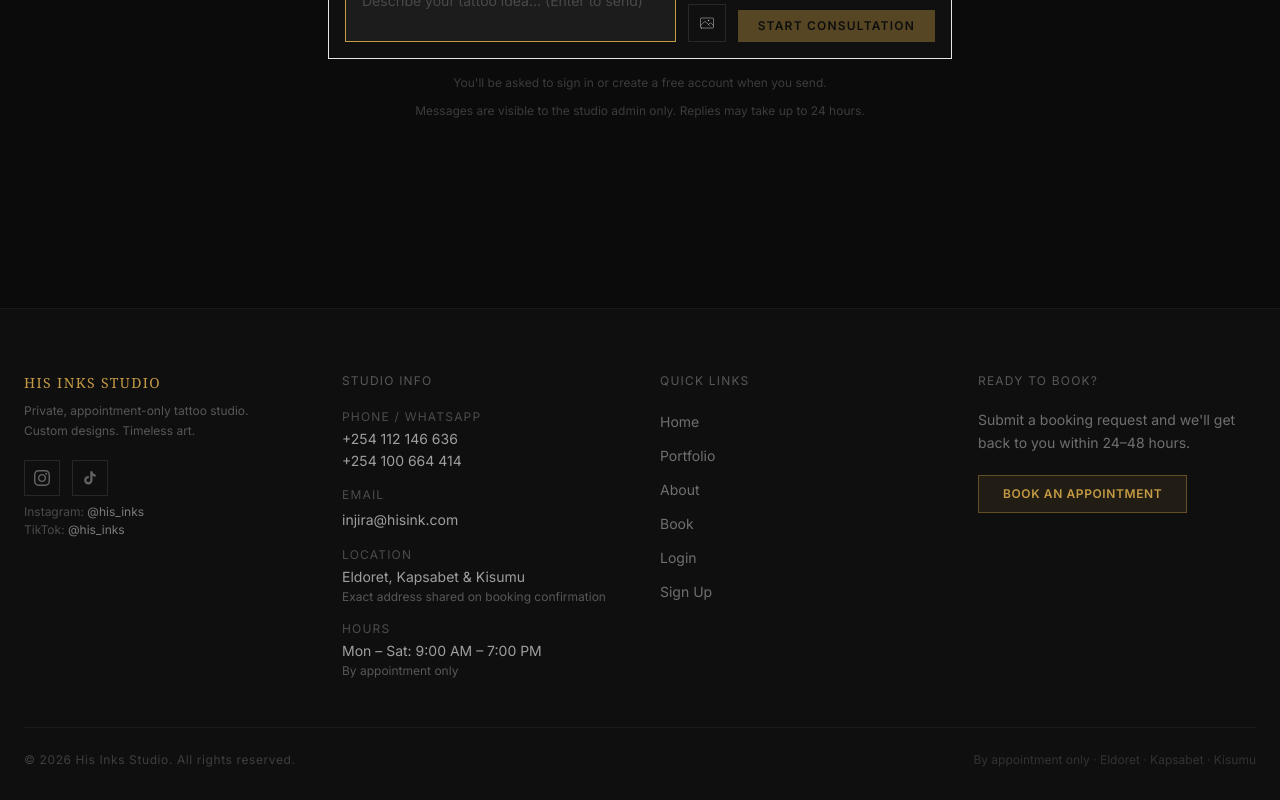
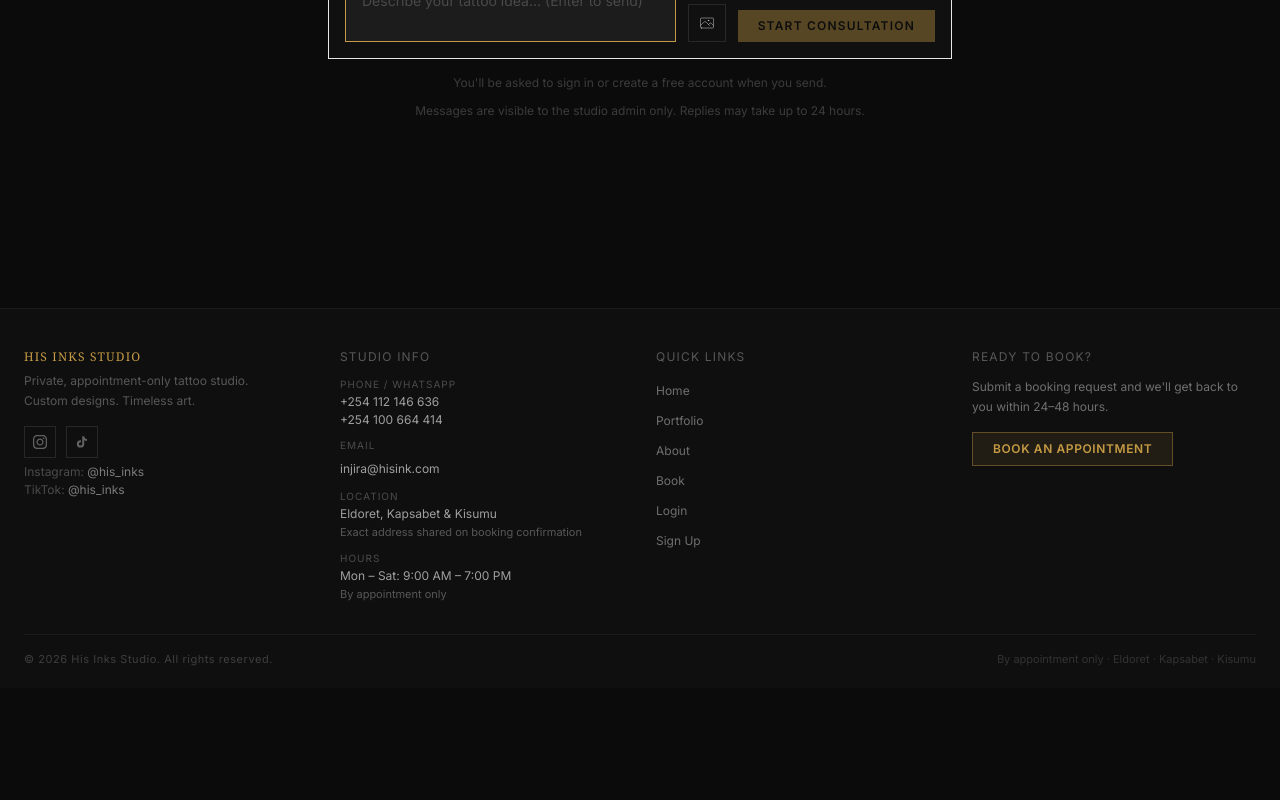
Before and after one commit to injirahector/hisinks, a React (Vite) app in the folder his-inks/apps/web/: page /my-consultation in a window 1280 px wide. Shown: the part 492-1292 px from the top of the page. After the commit the page ends 1180 px from the top, so only its background shows below. Built offline with nearby package versions, Linux system fonts and the light colour scheme; no server answers; a web font is replaced by a local one.

Commit message:
scroll issue fixed

```diff
--- a/his-inks/apps/web/src/components/Footer.jsx
+++ b/his-inks/apps/web/src/components/Footer.jsx
@@ -2,38 +2,38 @@ import { Link } from 'react-router-dom';
 
 function Footer() {
   return (
-    <footer className="border-t border-white/5 bg-white/[0.015] pt-16 pb-8">
+    <footer className="border-t border-white/5 bg-white/[0.015] pt-10 pb-5">
       <div className="max-w-7xl mx-auto px-6">
 
         {/* Main footer grid */}
-        <div className="grid sm:grid-cols-2 lg:grid-cols-4 gap-10 mb-12">
+        <div className="grid sm:grid-cols-2 lg:grid-cols-4 gap-8 mb-8">
 
           {/* Brand */}
           <div className="lg:col-span-1">
-            <p className="text-brand-accent font-display tracking-widest uppercase text-sm mb-2">
+            <p className="text-brand-accent font-display tracking-widest uppercase text-xs mb-1.5">
               His Inks Studio
             </p>
-            <p className="text-white/30 text-xs leading-relaxed mb-5">
+            <p className="text-white/30 text-xs leading-relaxed mb-4">
               Private, appointment-only tattoo studio.<br />Custom designs. Timeless art.
             </p>
             {/* Social icons */}
-            <div className="flex gap-3">
+            <div className="flex gap-2.5">
               <a href="https://instagram.com/his_inks" target="_blank" rel="noreferrer"
                 title="@his_inks on Instagram"
-                className="w-9 h-9 border border-white/10 hover:border-brand-accent/50 flex items-center justify-center transition-colors group">
-                <svg className="w-4 h-4 text-white/35 group-hover:text-brand-accent transition-colors" fill="currentColor" viewBox="0 0 24 24">
+                className="w-8 h-8 border border-white/10 hover:border-brand-accent/50 flex items-center justify-center transition-colors group">
+                <svg className="w-3.5 h-3.5 text-white/35 group-hover:text-brand-accent transition-colors" fill="currentColor" viewBox="0 0 24 24">
                   <path d="M12 2.163c3.204 0 3.584.012 4.85.07 3.252.148 4.771 1.691 4.919 4.919.058 1.265.069 1.645.069 4.849 0 3.205-.012 3.584-.069 4.849-.149 3.225-1.664 4.771-4.919 4.919-1.266.058-1.644.07-4.85.07-3.204 0-3.584-.012-4.849-.07-3.26-.149-4.771-1.699-4.919-4.92-.058-1.265-.07-1.644-.07-4.849 0-3.204.013-3.583.07-4.849.149-3.227 1.664-4.771 4.919-4.919 1.266-.057 1.645-.069 4.849-.069zm0-2.163c-3.259 0-3.667.014-4.947.072-4.358.2-6.78 2.618-6.98 6.98-.059 1.281-.073 1.689-.073 4.948 0 3.259.014 3.668.072 4.948.2 4.358 2.618 6.78 6.98 6.98 1.281.058 1.689.072 4.948.072 3.259 0 3.668-.014 4.948-.072 4.354-.2 6.782-2.618 6.979-6.98.059-1.28.073-1.689.073-4.948 0-3.259-.014-3.667-.072-4.947-.196-4.354-2.617-6.78-6.979-6.98-1.281-.059-1.69-.073-4.949-.073zm0 5.838c-3.403 0-6.162 2.759-6.162 6.162s2.759 6.163 6.162 6.163 6.162-2.759 6.162-6.163c0-3.403-2.759-6.162-6.162-6.162zm0 10.162c-2.209 0-4-1.79-4-4 0-2.209 1.791-4 4-4s4 1.791 4 4c0 2.21-1.791 4-4 4zm6.406-11.845c-.796 0-1.441.645-1.441 1.44s.645 1.44 1.441 1.44c.795 0 1.439-.645 1.439-1.44s-.644-1.44-1.439-1.44z" />
                 </svg>
               </a>
               <a href="https://tiktok.com/@his_inks" target="_blank" rel="noreferrer"
                 title="@his_inks on TikTok"
-                className="w-9 h-9 border border-white/10 hover:border-brand-accent/50 flex items-center justify-center transition-colors group">
-                <svg className="w-4 h-4 text-white/35 group-hover:text-brand-accent transition-colors" fill="currentColor" viewBox="0 0 24 24">
+                className="w-8 h-8 border border-white/10 hover:border-brand-accent/50 flex items-center justify-center transition-colors group">
+                <svg className="w-3.5 h-3.5 text-white/35 group-hover:text-brand-accent transition-colors" fill="currentColor" viewBox="0 0 24 24">
                   <path d="M19.59 6.69a4.83 4.83 0 01-3.77-4.25V2h-3.45v13.67a2.89 2.89 0 01-2.88 2.5 2.89 2.89 0 01-2.89-2.89 2.89 2.89 0 012.89-2.89c.28 0 .54.04.79.1V9.01a6.33 6.33 0 00-.79-.05 6.34 6.34 0 00-6.34 6.34 6.34 6.34 0 006.34 6.34 6.34 6.34 0 006.33-6.34V8.69a8.19 8.19 0 004.79 1.54V6.78a4.85 4.85 0 01-1.02-.09z" />
                 </svg>
               </a>
             </div>
-            <div className="mt-2 space-y-0.5">
+            <div className="mt-1.5 space-y-0.5">
               <p className="text-white/25 text-xs">Instagram: <span className="text-white/45">@his_inks</span></p>
               <p className="text-white/25 text-xs">TikTok: <span className="text-white/45">@his_inks</span></p>
             </div>
@@ -41,36 +41,36 @@ function Footer() {
 
           {/* Studio Info */}
           <div className="lg:col-span-1">
-            <p className="text-white/30 text-xs tracking-widest uppercase mb-5">Studio Info</p>
-            <div className="space-y-4">
+            <p className="text-white/30 text-xs tracking-widest uppercase mb-3">Studio Info</p>
+            <div className="space-y-2.5">
 
               <div>
-                <p className="text-white/25 text-xs uppercase tracking-widest mb-1">Phone / WhatsApp</p>
-                <a href="tel:+254112146636" className="text-white/60 hover:text-brand-accent transition-colors text-sm block">
+                <p className="text-white/25 text-[10px] uppercase tracking-widest mb-0.5">Phone / WhatsApp</p>
+                <a href="tel:+254112146636" className="text-white/60 hover:text-brand-accent transition-colors text-xs block">
                   +254 112 146 636
                 </a>
-                <a href="tel:+254100664414" className="text-white/60 hover:text-brand-accent transition-colors text-sm block mt-0.5">
+                <a href="tel:+254100664414" className="text-white/60 hover:text-brand-accent transition-colors text-xs block mt-0.5">
                   +254 100 664 414
                 </a>
               </div>
 
               <div>
-                <p className="text-white/25 text-xs uppercase tracking-widest mb-1">Email</p>
-                <a href="mailto:injira@hisink.com" className="text-white/60 hover:text-brand-accent transition-colors text-sm">
+                <p className="text-white/25 text-[10px] uppercase tracking-widest mb-0.5">Email</p>
+                <a href="mailto:injira@hisink.com" className="text-white/60 hover:text-brand-accent transition-colors text-xs">
                   injira@hisink.com
                 </a>
               </div>
 
               <div>
-                <p className="text-white/25 text-xs uppercase tracking-widest mb-1">Location</p>
-                <p className="text-white/60 text-sm">Eldoret, Kapsabet &amp; Kisumu</p>
-                <p className="text-white/30 text-xs mt-0.5">Exact address shared on booking confirmation</p>
+                <p className="text-white/25 text-[10px] uppercase tracking-widest mb-0.5">Location</p>
+                <p className="text-white/60 text-xs">Eldoret, Kapsabet &amp; Kisumu</p>
+                <p className="text-white/30 text-[11px] mt-0.5">Exact address shared on booking confirmation</p>
               </div>
 
               <div>
-                <p className="text-white/25 text-xs uppercase tracking-widest mb-1">Hours</p>
-                <p className="text-white/60 text-sm">Mon – Sat: 9:00 AM – 7:00 PM</p>
-                <p className="text-white/30 text-xs mt-0.5">By appointment only</p>
+                <p className="text-white/25 text-[10px] uppercase tracking-widest mb-0.5">Hours</p>
+                <p className="text-white/60 text-xs">Mon – Sat: 9:00 AM – 7:00 PM</p>
+                <p className="text-white/30 text-[11px] mt-0.5">By appointment only</p>
               </div>
 
             </div>
@@ -78,8 +78,8 @@ function Footer() {
 
           {/* Quick links */}
           <div>
-            <p className="text-white/30 text-xs tracking-widest uppercase mb-5">Quick Links</p>
-            <ul className="space-y-2.5">
+            <p className="text-white/30 text-xs tracking-widest uppercase mb-3">Quick Links</p>
+            <ul className="space-y-1.5">
               {[
                 { label: 'Home',        to: '/'               },
                 { label: 'Portfolio',   to: '/portfolio'      },
@@ -90,7 +90,7 @@ function Footer() {
               ].map((link) => (
                 <li key={link.to}>
                   <Link to={link.to}
-                    className="text-white/40 hover:text-brand-accent text-sm transition-colors">
+                    className="text-white/40 hover:text-brand-accent text-xs transition-colors">
                     {link.label}
                   </Link>
                 </li>
@@ -100,12 +100,12 @@ function Footer() {
 
           {/* Book CTA */}
           <div>
-            <p className="text-white/30 text-xs tracking-widest uppercase mb-5">Ready to Book?</p>
-            <p className="text-white/40 text-sm leading-relaxed mb-5">
+            <p className="text-white/30 text-xs tracking-widest uppercase mb-3">Ready to Book?</p>
+            <p className="text-white/40 text-xs leading-relaxed mb-4">
               Submit a booking request and we'll get back to you within 24–48 hours.
             </p>
             <Link to="/book"
-              className="inline-block px-6 py-2.5 border border-brand-accent/40 bg-brand-accent/10
+              className="inline-block px-5 py-2 border border-brand-accent/40 bg-brand-accent/10
                          text-brand-accent text-xs font-semibold tracking-wider uppercase
                          hover:bg-brand-accent/20 transition-colors">
               Book an Appointment
@@ -115,11 +115,11 @@ function Footer() {
         </div>
 
         {/* Bottom bar */}
-        <div className="border-t border-white/5 pt-6 flex flex-col sm:flex-row items-center justify-between gap-3">
-          <p className="text-white/20 text-xs tracking-wider">
+        <div className="border-t border-white/5 pt-4 flex flex-col sm:flex-row items-center justify-between gap-2">
+          <p className="text-white/20 text-[11px] tracking-wider">
             &copy; {new Date().getFullYear()} His Inks Studio. All rights reserved.
           </p>
-          <p className="text-white/15 text-xs">By appointment only · Eldoret · Kapsabet · Kisumu</p>
+          <p className="text-white/15 text-[11px]">By appointment only · Eldoret · Kapsabet · Kisumu</p>
         </div>
 
       </div>
--- /dev/null
+++ b/his-inks/apps/web/src/components/ScrollToTop.jsx
@@ -0,0 +1,19 @@
+import { useEffect } from 'react';
+import { useLocation } from 'react-router-dom';
+
+/**
+ * Scrolls the window to (0, 0) on every route change.
+ * Must be rendered inside a Router. Works with BrowserRouter (no data router needed).
+ * Place this once near the top of the component tree — MainLayout is the right spot.
+ */
+export default function ScrollToTop() {
+  const { pathname } = useLocation();
+
+  useEffect(() => {
+    // Use 'instant' so there is no visible smooth-scroll animation back to top.
+    // 'smooth' would cause the page to visibly slide up on every navigation.
+    window.scrollTo({ top: 0, left: 0, behavior: 'instant' });
+  }, [pathname]);
+
+  return null;
+}
--- a/his-inks/apps/web/src/context/AuthContext.jsx
+++ b/his-inks/apps/web/src/context/AuthContext.jsx
@@ -88,6 +88,10 @@ export function AuthProvider({ children }) {
     login,
     logout,
     googleLogin,
+    // Allows any component to push a partial or full user update into context
+    // without a full re-fetch. Used after profile edits (photo, name, etc.)
+    // so the navbar avatar and any other consumer reflects the change instantly.
+    updateUser: (updated) => setUser((prev) => ({ ...prev, ...updated })),
   };
 
   return <AuthContext.Provider value={value}>{children}</AuthContext.Provider>;
--- a/his-inks/apps/web/src/index.css
+++ b/his-inks/apps/web/src/index.css
@@ -4,7 +4,11 @@
 
 @layer base {
   html {
-    scroll-behavior: smooth;
+    /* scroll-behavior is intentionally NOT set on html — setting it globally
+       causes the browser to smoothly animate scroll-restoration on navigation
+       and reload, making pages visibly slide in from the middle/bottom.
+       Smooth scrolling for anchor links is handled programmatically via
+       el.scrollIntoView({ behavior: 'smooth' }) in the NavItem click handler. */
   }
 
   body {
--- a/his-inks/apps/web/src/layouts/MainLayout.jsx
+++ b/his-inks/apps/web/src/layouts/MainLayout.jsx
@@ -1,10 +1,12 @@
 import { Outlet } from 'react-router-dom';
 import Navbar from '../components/Navbar';
 import Footer from '../components/Footer';
+import ScrollToTop from '../components/ScrollToTop';
 
 function MainLayout() {
   return (
     <div className="min-h-screen flex flex-col bg-brand-bg">
+      <ScrollToTop />
       <Navbar />
       <main className="flex-1">
         <Outlet />
--- a/his-inks/apps/web/src/pages/CustomerDashboard.jsx
+++ b/his-inks/apps/web/src/pages/CustomerDashboard.jsx
@@ -2339,7 +2339,7 @@ function ChartsTab({ bookings, reviews, loading }) {
 
 /* ── CustomerDashboard (main) ─────────────────────────────────── */
 function CustomerDashboard() {
-  const { user, loading: authLoading } = useAuth();
+  const { user, loading: authLoading, updateUser } = useAuth();
   const {
     notifications,
     unreadCount,
@@ -2414,14 +2414,10 @@ function CustomerDashboard() {
     }
   }, [fetchedOnce, fetchNotifications]);
 
-  // Callback to refresh user in auth context (or just trigger a re-fetch)
+  // Push profile changes into AuthContext so the navbar avatar and any other
+  // consumer updates immediately — no page reload needed.
   function handleProfileUpdate(updatedUser) {
-    // If auth context exposes a setUser or refresh, call it here.
-    // For now we rely on the local form re-render via the parent re-mount,
-    // but many auth contexts expose a refresh method:
-    if (typeof window !== 'undefined') {
-      // Soft reload user context if available; otherwise no-op.
-    }
+    if (updatedUser) updateUser(updatedUser);
   }
 
   if (authLoading) {
--- a/his-inks/apps/web/src/pages/MyConsultation.jsx
+++ b/his-inks/apps/web/src/pages/MyConsultation.jsx
@@ -432,10 +432,23 @@ function MyConsultation() {
       .catch(() => setInspirationLoadErr('Could not load the inspiration. It may have been deleted.'));
   }, [routeInspirationId]);
 
-  // ── Auto-scroll to bottom when messages arrive ────────────────────────────
+  // ── Auto-scroll to bottom only when a NEW message arrives ────────────────
+  // consultation starts as `false` (loading) then resolves to an object or null.
+  // We must not start counting until the consultation is actually loaded,
+  // otherwise the transition false→object looks like "new messages arrived"
+  // and triggers a scroll on every page open/reload.
+  const prevMsgCountRef = useRef(null);
   useEffect(() => {
-    bottomRef.current?.scrollIntoView({ behavior: 'smooth' });
-  }, [consultation?.messages?.length]);
+    // Still loading — do not set the baseline yet
+    if (consultation === false) return;
+
+    const count = consultation?.messages?.length ?? 0;
+    if (prevMsgCountRef.current !== null && count > prevMsgCountRef.current) {
+      // A genuinely new message was added after load — scroll into view
+      bottomRef.current?.scrollIntoView({ behavior: 'smooth' });
+    }
+    prevMsgCountRef.current = count;
+  }, [consultation, consultation?.messages?.length]);
 
   const handleAttachChange = (e) => {
     const file = e.target.files?.[0];
@@ -1178,12 +1191,12 @@ function MyConsultation() {
               />
             </>
           ) : (
-            <div className="border-t border-white/8 px-5 py-3 text-white/25 text-xs text-center">
+            <div className="border-t border-white/8 px-5 py-3 text-xs text-center">
               {status === 'deposit_paid'
-                ? 'Deposit confirmed — use the button above to book.'
+                ? <span className="text-white/25">Deposit confirmed — use the button above to book.</span>
                 : status === 'closed'
-                ? 'This consultation is closed. Use the button above to start a new one.'
-                : 'Use the button above to start a new consultation.'}
+                ? <span className="text-white/60">This consultation is closed. Use the button above to start a new one.</span>
+                : <span className="text-white/25">Use the button above to start a new consultation.</span>}
             </div>
           )}
         </div>
```
